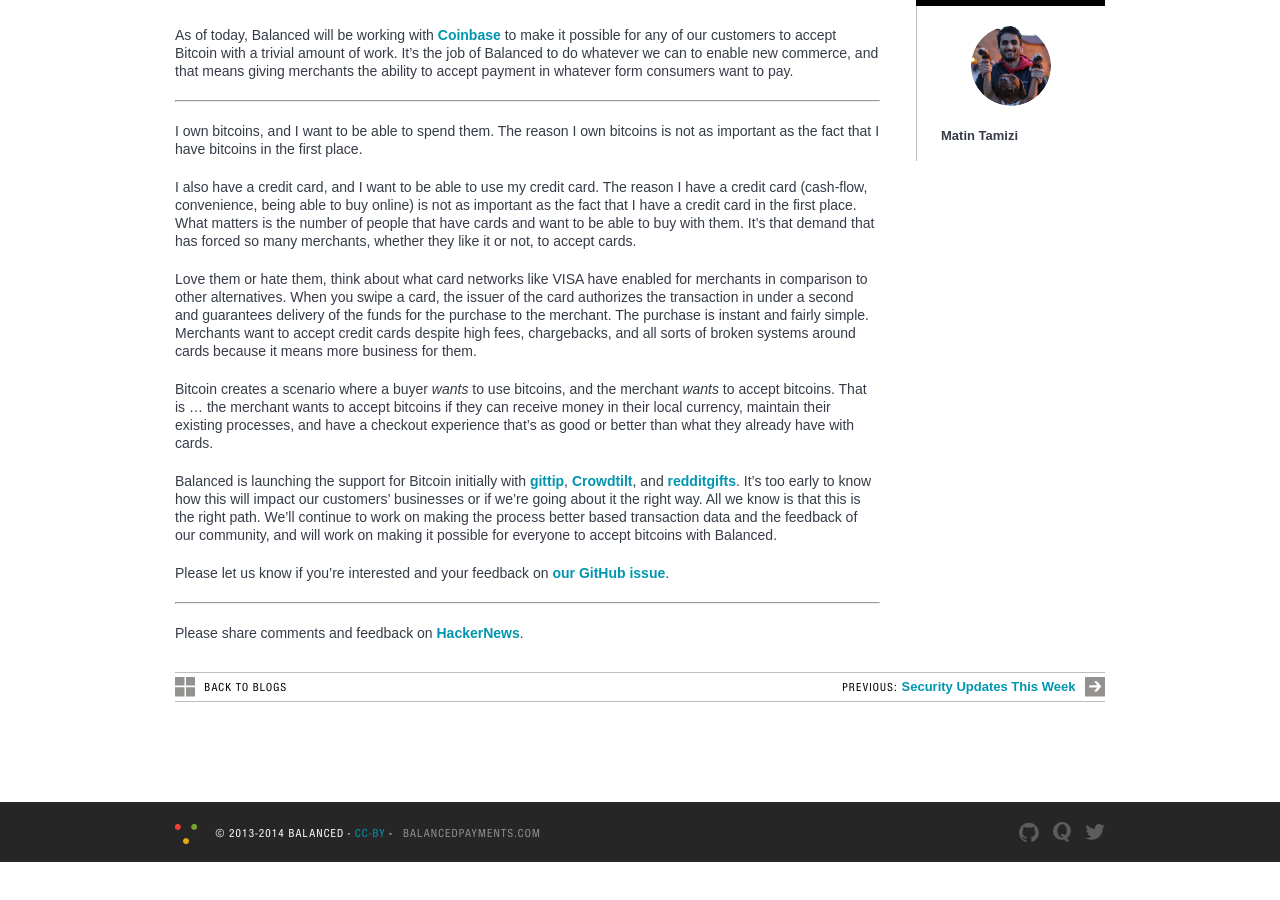
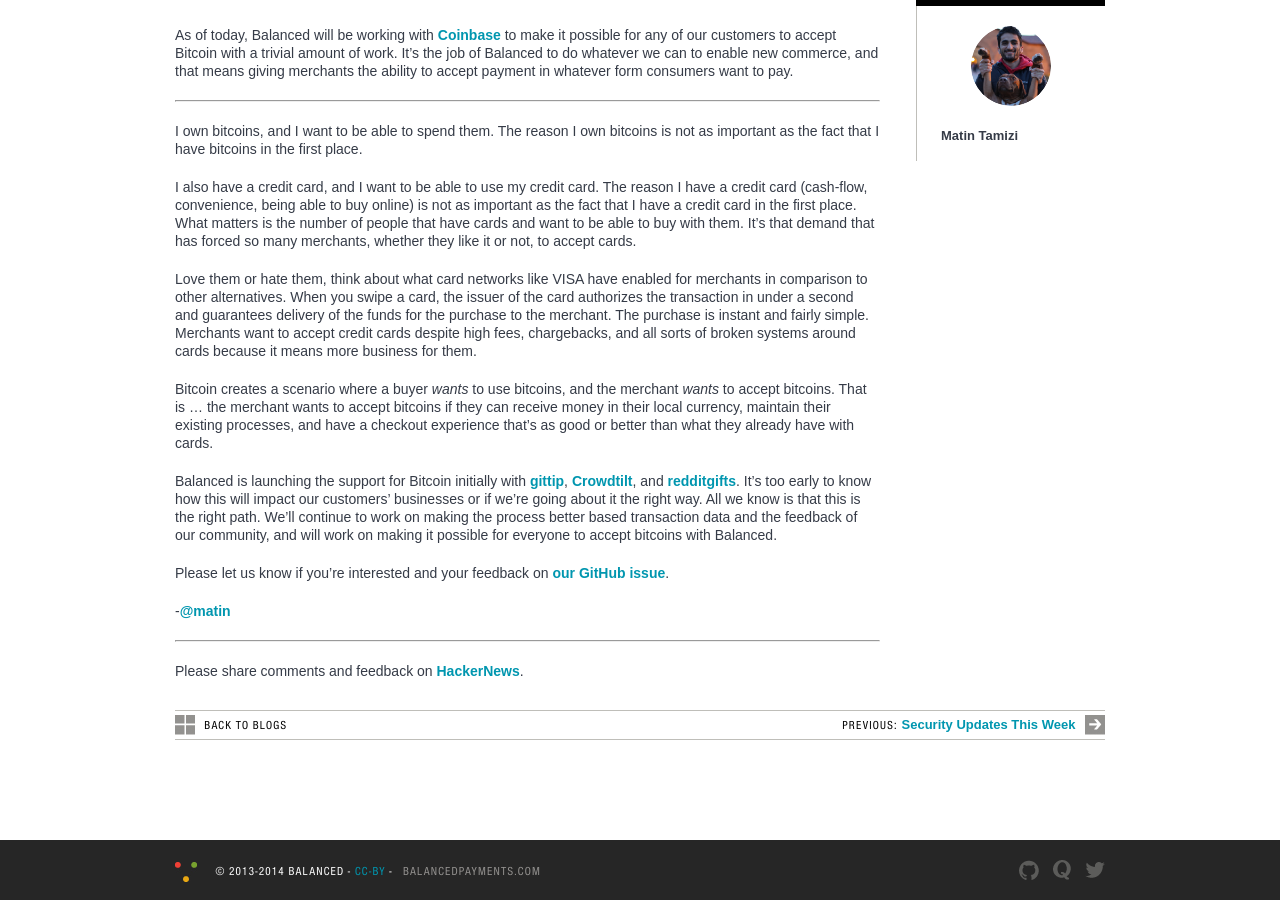
Before and after one commit to balanced/balanced.github.com, a Jekyll site: the page built from _posts/2014-02-20-bitcoin.md, in a window 1280 px wide and 900 px high, scrolled down 571 px. Built offline with Jekyll 4.4.1, drawn with Linux system fonts in a browser that asks for light colours; nearby versions of some CDN libraries; before the commit the page ends 1433 px from its top, so only the background shows below that.

Commit message:
Update 2014-02-20-bitcoin.md

```diff
--- a/_posts/2014-02-20-bitcoin.md
+++ b/_posts/2014-02-20-bitcoin.md
@@ -54,6 +54,8 @@
 Please let us know if you're interested and your feedback on
 [our GitHub issue](https://github.com/balanced/balanced-api/issues/204).
 
+-[@matin](https://twitter.com/matin)
+
 ---
 
 Please share comments and feedback on [HackerNews](https://news.ycombinator.com/item?id=7272545).
```
